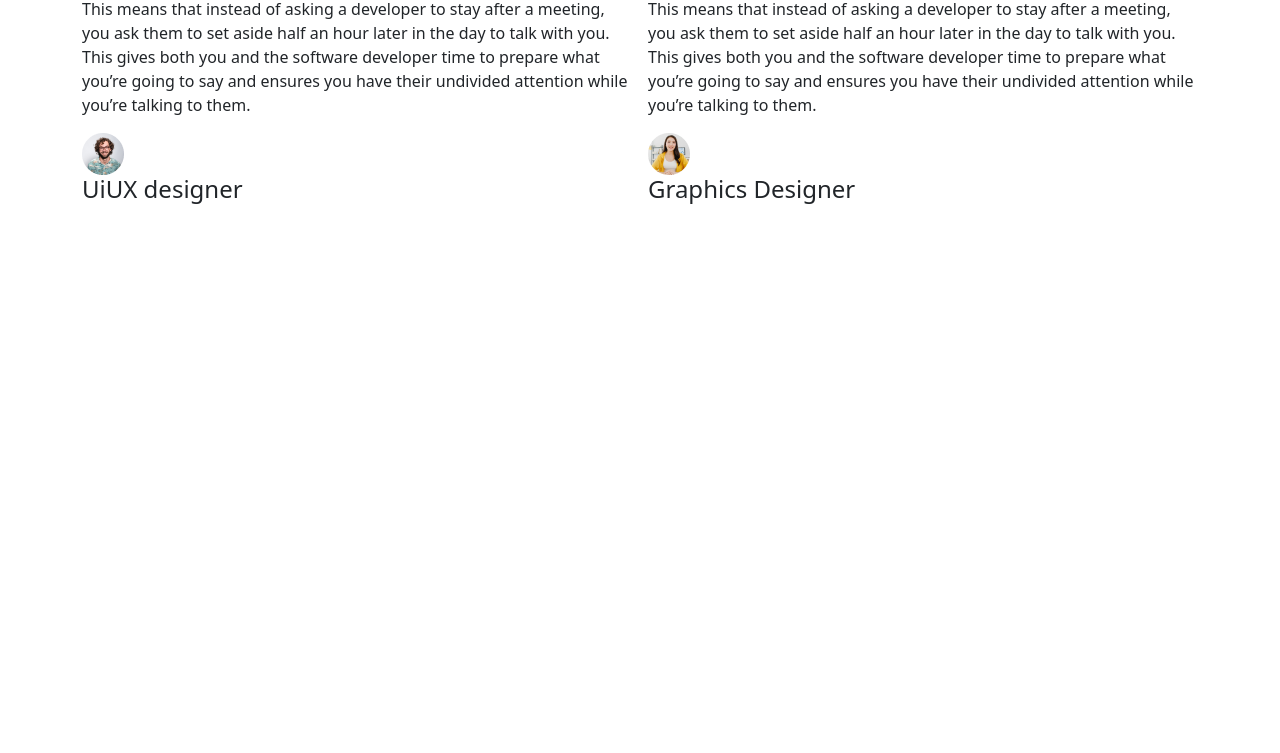
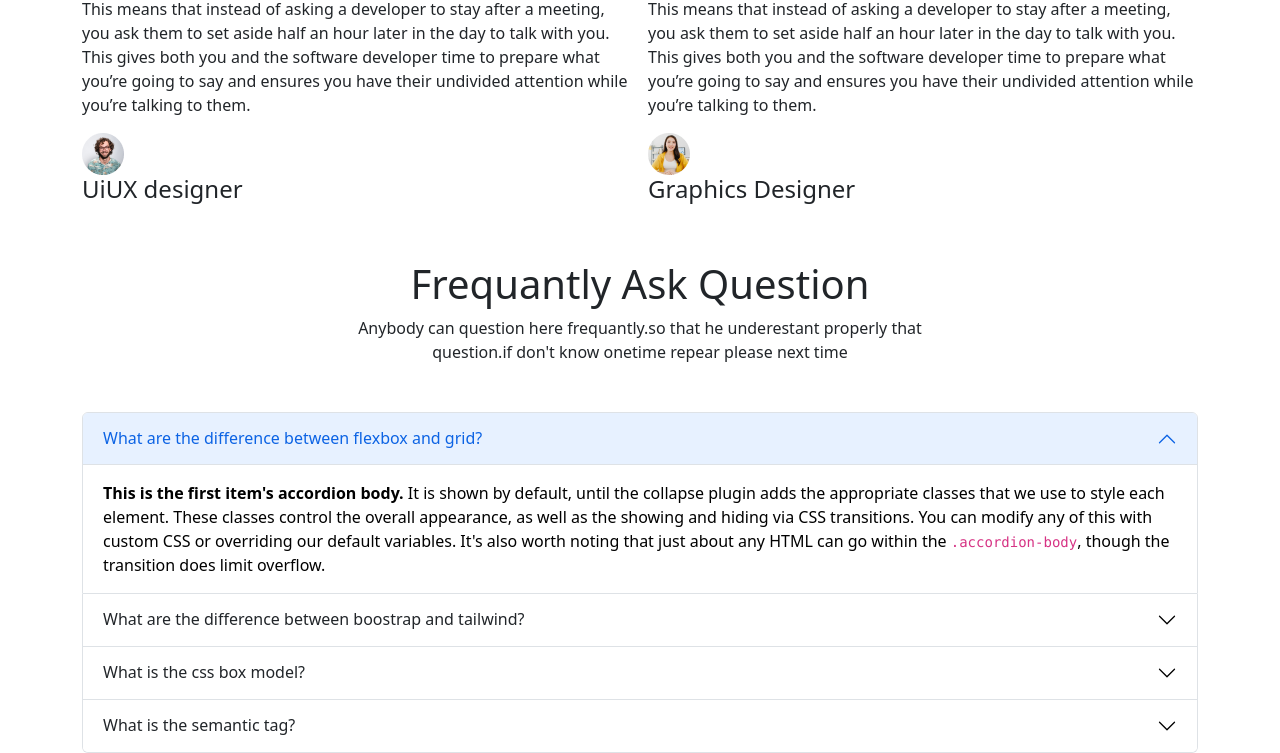
Before and after one commit to khalilsikder/learnTech-bd-web, a plain HTML site: page index.html in a window 1280 px wide. Shown: the part 3763-4516 px from the top of the page. Before the commit the page ends 3975 px from the top, so only its background shows below. Drawn offline with nearby package versions, Linux system fonts and the light colour scheme.

Commit message:
added according

```diff
--- a/index.html
+++ b/index.html
@@ -295,13 +295,11 @@
             <p><iconify-icon icon="emojione:star"></iconify-icon></p>
             <p><iconify-icon icon="emojione:star"></iconify-icon></p>
             <p><iconify-icon icon="emojione:star"></iconify-icon></p>
-            <p><iconify-icon icon="emojione:star"></iconify-icon></p>
         </div>
         <div>
             <img src="./images/comma.png" alt="">
         </div>
         <div class="d-flex">
-            <p><iconify-icon icon="emojione:star"></iconify-icon></p>
             <p><iconify-icon icon="emojione:star"></iconify-icon></p>
             <p><iconify-icon icon="emojione:star"></iconify-icon></p>
             <p><iconify-icon icon="emojione:star"></iconify-icon></p>
@@ -324,6 +322,70 @@
          </div>
         </div>
     </section>
+    <!-- acording section      -->
+    <section>
+        <div class="container mt-5">
+            <div class="text-center">
+                <h1>Frequantly Ask Question</h1>
+                <p>Anybody can question here frequantly.so that he underestant properly that<br> question.if don't know onetime repear please next time </p>
+            </div>
+
+            <div class="mt-5">
+                <div class="accordion" id="accordionExample">
+                    <div class="accordion-item">
+                      <h2 class="accordion-header" id="headingOne">
+                        <button class="accordion-button" type="button" data-bs-toggle="collapse" data-bs-target="#collapseOne" aria-expanded="true" aria-controls="collapseOne">
+                          What are the difference between flexbox and grid?
+                        </button>
+                      </h2>
+                      <div id="collapseOne" class="accordion-collapse collapse show" aria-labelledby="headingOne" data-bs-parent="#accordionExample">
+                        <div class="accordion-body">
+                          <strong>This is the first item's accordion body.</strong> It is shown by default, until the collapse plugin adds the appropriate classes that we use to style each element. These classes control the overall appearance, as well as the showing and hiding via CSS transitions. You can modify any of this with custom CSS or overriding our default variables. It's also worth noting that just about any HTML can go within the <code>.accordion-body</code>, though the transition does limit overflow.
+                        </div>
+                      </div>
+                    </div>
+                    <div class="accordion-item">
+                      <h2 class="accordion-header" id="headingTwo">
+                        <button class="accordion-button collapsed" type="button" data-bs-toggle="collapse" data-bs-target="#collapseTwo" aria-expanded="false" aria-controls="collapseTwo">
+                          What are the difference between boostrap and tailwind?
+                        </button>
+                      </h2>
+                      <div id="collapseTwo" class="accordion-collapse collapse" aria-labelledby="headingTwo" data-bs-parent="#accordionExample">
+                        <div class="accordion-body">
+                          <strong>This is the second item's accordion body.</strong> It is hidden by default, until the collapse plugin adds the appropriate classes that we use to style each element. These classes control the overall appearance, as well as the showing and hiding via CSS transitions. You can modify any of this with custom CSS or overriding our default variables. It's also worth noting that just about any HTML can go within the <code>.accordion-body</code>, though the transition does limit overflow.
+                        </div>
+                      </div>
+                    </div>
+                    <div class="accordion-item">
+                      <h2 class="accordion-header" id="headingThree">
+                        <button class="accordion-button collapsed" type="button" data-bs-toggle="collapse" data-bs-target="#collapseThree" aria-expanded="false" aria-controls="collapseThree">
+                          What is the css box model?
+                        </button>
+                      </h2>
+                      <div id="collapseThree" class="accordion-collapse collapse" aria-labelledby="headingThree" data-bs-parent="#accordionExample">
+                        <div class="accordion-body">
+                          <strong>This is the third item's accordion body.</strong> It is hidden by default, until the collapse plugin adds the appropriate classes that we use to style each element. These classes control the overall appearance, as well as the showing and hiding via CSS transitions. You can modify any of this with custom CSS or overriding our default variables. It's also worth noting that just about any HTML can go within the <code>.accordion-body</code>, though the transition does limit overflow.
+                        </div>
+                      </div>
+                    </div>
+                    <div class="accordion-item">
+                      <h2 class="accordion-header" id="headingThree">
+                        <button class="accordion-button collapsed" type="button" data-bs-toggle="collapse" data-bs-target="#collapseThree" aria-expanded="false" aria-controls="collapseThree">
+                          What is the semantic tag?
+                        </button>
+                      </h2>
+                      <div id="collapseThree" class="accordion-collapse collapse" aria-labelledby="headingThree" data-bs-parent="#accordionExample">
+                        <div class="accordion-body">
+                          <strong>This is the third item's accordion body.</strong> It is hidden by default, until the collapse plugin adds the appropriate classes that we use to style each element. These classes control the overall appearance, as well as the showing and hiding via CSS transitions. You can modify any of this with custom CSS or overriding our default variables. It's also worth noting that just about any HTML can go within the <code>.accordion-body</code>, though the transition does limit overflow.
+                        </div>
+                      </div>
+                    </div>
+                  </div>
+
+            </div>
+
+        </div>
+    </section>
     </main>
     <script src="	https://cdn.jsdelivr.net/npm/bootstrap@5.2.0/dist/js/bootstrap.bundle.min.js"></script>
 </body>
```
